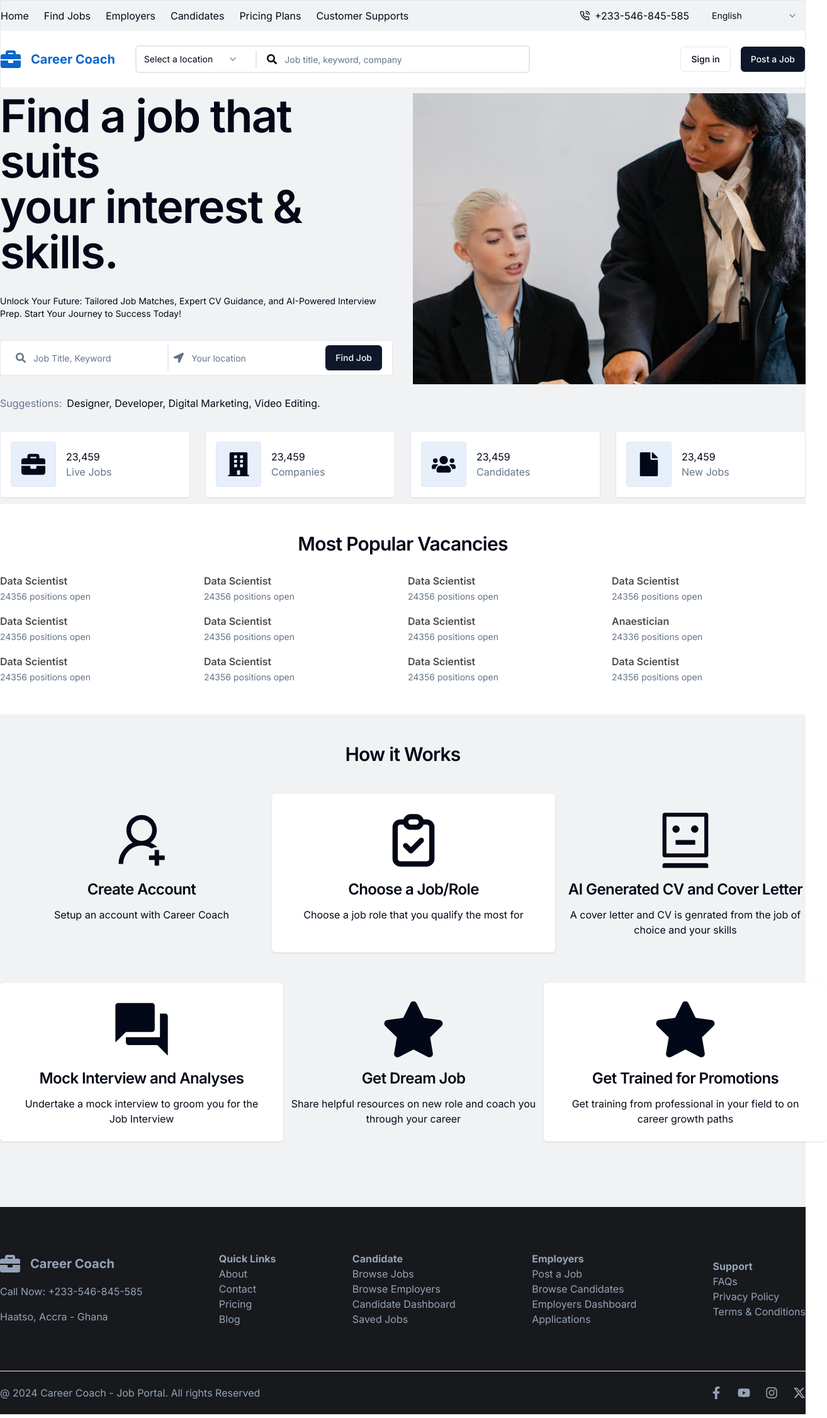
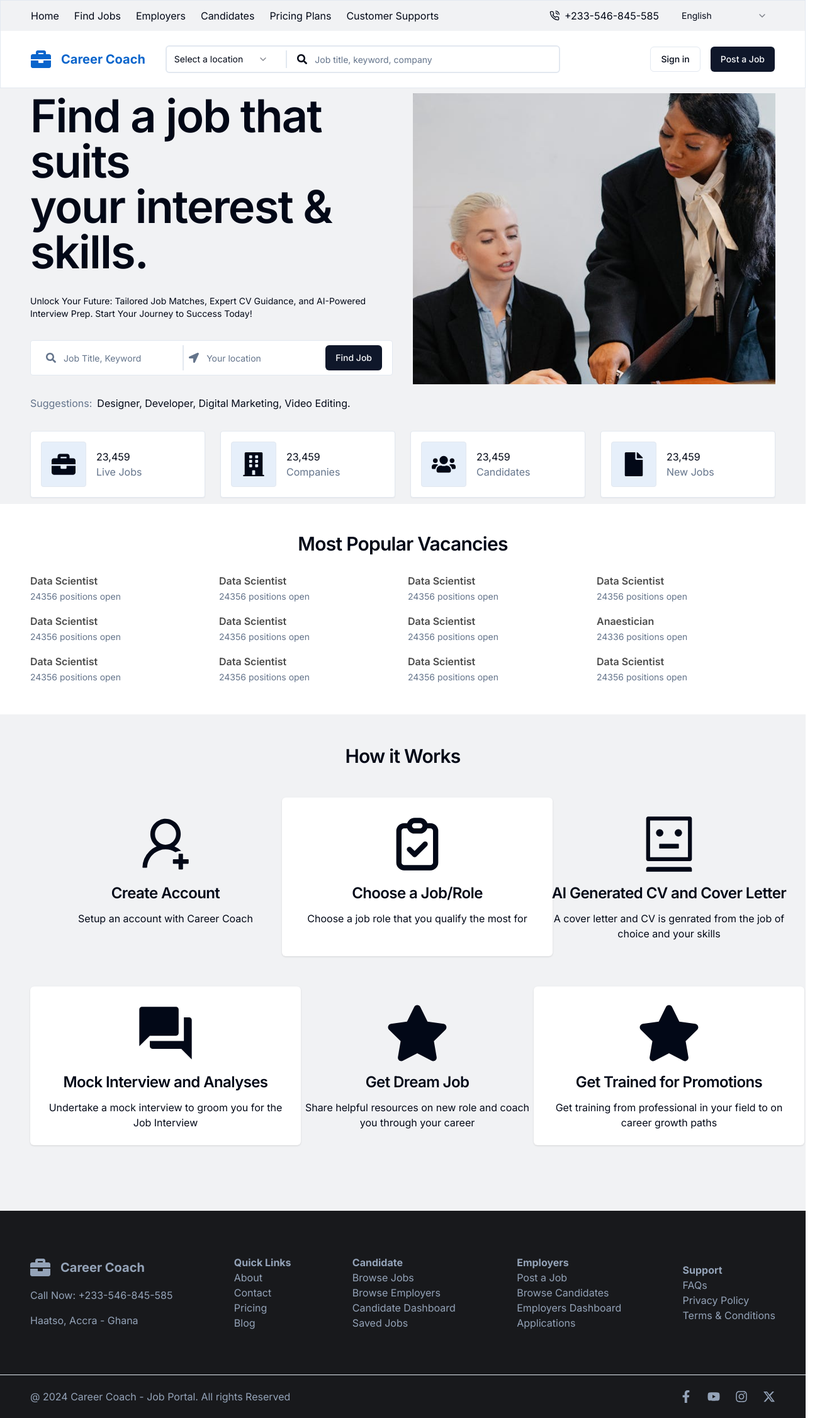
Before and after one commit to uniquetheo/career-coach, a Next.js app: page / in a window 1280 px wide. Shown: the whole page at 63% size, 1314 px wide, since content can reach past the window. Built offline with nearby package versions, Linux system fonts and the light colour scheme.

Commit message:
Basic responsive changes

```diff
--- a/components/footer.jsx
+++ b/components/footer.jsx
@@ -48,7 +48,7 @@ const Footer = () => {
   return (
     <footer className="bg-[#18191C] text-slate-400 w-full">
       <div className="w-full border-b">
-        <div className="max-w-[1440px] flex justify-between items-center mx-auto min-h-[260px]">
+        <div className="max-w-[1440px] flex justify-between items-center mx-auto min-h-[260px] px-12">
           <div className="flex flex-col gap-4">
             <div className="h-full flex items-center gap-4">
               <FaBriefcase className="w-8 h-8 " />
@@ -69,7 +69,7 @@ const Footer = () => {
           })}
         </div>
       </div>
-      <div className="max-w-[1440px] flex justify-between items-center mx-auto h-[68px]">
+      <div className="max-w-[1440px] flex justify-between items-center mx-auto h-[68px] sm:px-12">
         <div className="">
           <span>@ 2024 Career Coach - Job Portal. All rights Reserved</span>
         </div>
--- a/components/heroSection.jsx
+++ b/components/heroSection.jsx
@@ -15,7 +15,7 @@ const suggestions = [
 
 const HeroSection = () => {
   return (
-    <div className="max-w-[1440px] mx-auto space-y-8">
+    <div className="max-w-[1440px] mx-auto space-y-8 px-12">
       <div className="grid grid-cols-2  gap-8 justify-between">
         <div className="cta flex flex-col gap-8 justify-center">
           <div className="text-bold text-7xl tracking-tight font-semibold">
--- a/components/howItWorks.jsx
+++ b/components/howItWorks.jsx
@@ -43,17 +43,17 @@ const steps = [
 
 const HowItWorks = () => {
   return (
-    <div className="max-w-[1440px] mx-auto py-12">
+    <div className="max-w-[1440px] mx-auto py-12 px-12">
       <div className="">
-        <div className="text-3xl text-center w-full mb-12 font-semibold leading-none tracking-tight ">
+        <div className="text-3xl text-center w-full mb-12 font-semibold  tracking-tight ">
           <h2>How it Works</h2>
         </div>
-        <div className="grid grid-cols-3 w-full justify-between gap-4 text-center my-6">
+        <div className="grid lg:grid-cols-3 grid-cols-2 w-full justify-between gap-4 text-center my-6">
           {steps.map((step, id) => {
             return (
               <div
                 key={id}
-                className={`flex flex-col items-center gap-4 p-6 mb-8 rounded-md w-[450px] ${
+                className={`flex flex-col items-center gap-4 p-6 mb-8 rounded-md xl:w-[430px] w-[300px] ${
                   id % 2 ? "bg-white shadow" : ""
                 }`}
               >
--- a/components/navbar.jsx
+++ b/components/navbar.jsx
@@ -28,7 +28,7 @@ const NavBar = () => {
     <nav className="w-full h-[138px] sticky top-0 z-10">
       <div className="border flex flex-col">
         <div className="bg-[#F1F2F4]">
-          <div className="h-12 max-w-[1440px] flex justify-between items-center mx-auto">
+          <div className="h-12 max-w-[1440px] flex justify-between items-center mx-auto px-12">
             <div className="h-full">
               <NavMenu />
             </div>
@@ -64,7 +64,7 @@ const NavBar = () => {
           </div>
         </div>
         <div className="bg-white">
-          <div className="h-[90px] max-w-[1440px] flex justify-between items-center mx-auto">
+          <div className="h-[90px] max-w-[1440px] flex justify-between items-center mx-auto px-12">
             <div className="flex gap-8 items-center">
               <div className="h-full flex items-center gap-4 text-[#0A65CC]">
                 <FaBriefcase className="w-8 h-8" />
--- a/components/popularVacancies.jsx
+++ b/components/popularVacancies.jsx
@@ -16,7 +16,7 @@ const popularVacancies = [
 
 const PopularVacancies = () => {
   return (
-    <div className="max-w-[1440px] mx-auto py-12">
+    <div className="max-w-[1440px] mx-auto py-12 px-12">
       <div className="mb-8">
         <h3 className="text-3xl text-center font-semibold leading-none tracking-tight">Most Popular Vacancies</h3>
       </div>
```
